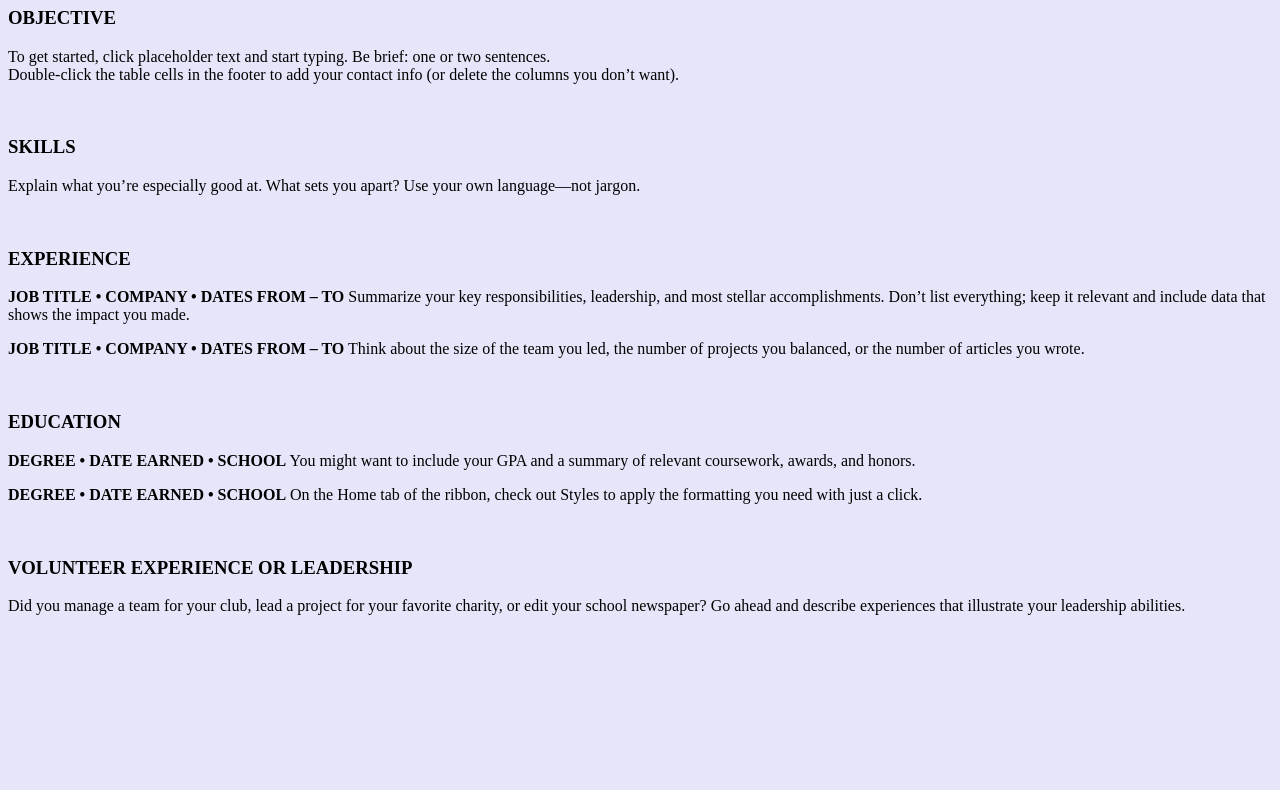
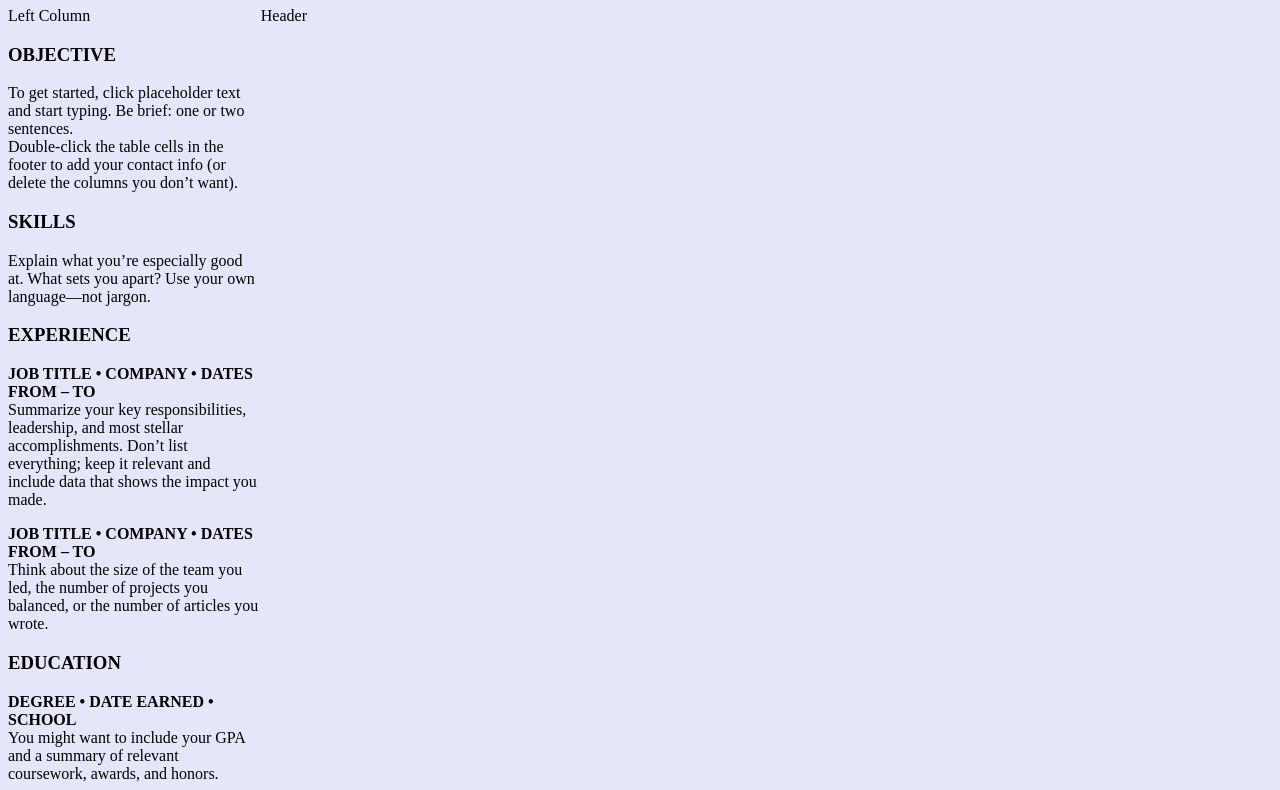
Before and after one commit to ABC20-025/RESUME, a plain HTML site: page index.html in a window 1280 px wide. Shown: the part 73-863 px from the top of the page. Before the commit the page ends 800 px from the top, so only its background shows below. Drawn offline with Linux system fonts and the light colour scheme.

Commit message:
sections

```diff
--- a/index.html
+++ b/index.html
@@ -7,6 +7,12 @@
 <body style="background-color:lavender;">
                              <h1>MICROSOFT OFFICE USER
                              </h1>
+                             <div style="width:100%;">
+Header
+<div style="float:left; width:20%;">
+Left  Column
+<br />
+
 <section>
 <h3>OBJECTIVE</h3>
 <p>To get started, click
@@ -18,7 +24,7 @@ the footer to add your contact
 info (or delete the columns
 you don’t want).</p>
 </section>
-<br>
+
 <section>
 <h3>SKILLS</h3>
 <p>Explain what you’re
@@ -26,28 +32,28 @@ especially good at. What sets
 you apart? Use your own
 language—not jargon.</p>
 </section>
-<br>
+
 <section>
 <h3>EXPERIENCE</h3>
-<p><b>JOB TITLE &#149; COMPANY &#149; DATES FROM – TO</b>
+<p><b>JOB TITLE &#149; COMPANY &#149; DATES FROM – TO</b> <br>
 Summarize your key responsibilities, leadership, and most stellar
 accomplishments. Don’t list everything; keep it relevant and
 include data that shows the impact you made.</p>
-<p><b>JOB TITLE &#149; COMPANY &#149; DATES FROM – TO</b>
+<p><b>JOB TITLE &#149; COMPANY &#149; DATES FROM – TO</b> <br>
 Think about the size of the team you led, the number of projects
 you balanced, or the number of articles you wrote.</p>
 </section>
-<br>
+
 <section>
 <h3>EDUCATION</h3>
-<p><b>DEGREE &#149; DATE EARNED &#149; SCHOOL</b>
+<p><b>DEGREE &#149; DATE EARNED &#149; SCHOOL</b> <br>
 You might want to include your GPA and a summary of relevant
 coursework, awards, and honors.</p>
-<p><b>DEGREE &#149; DATE EARNED &#149; SCHOOL</b>
+<p><b>DEGREE &#149; DATE EARNED &#149; SCHOOL</b> <br>
 On the Home tab of the ribbon, check out Styles to apply the
 formatting you need with just a click.</p>
 </section>
-<br>
+
 <section>
 <h3>VOLUNTEER EXPERIENCE OR LEADERSHIP</h3>
 <p>Did you manage a team for your club, lead a project for your
```
